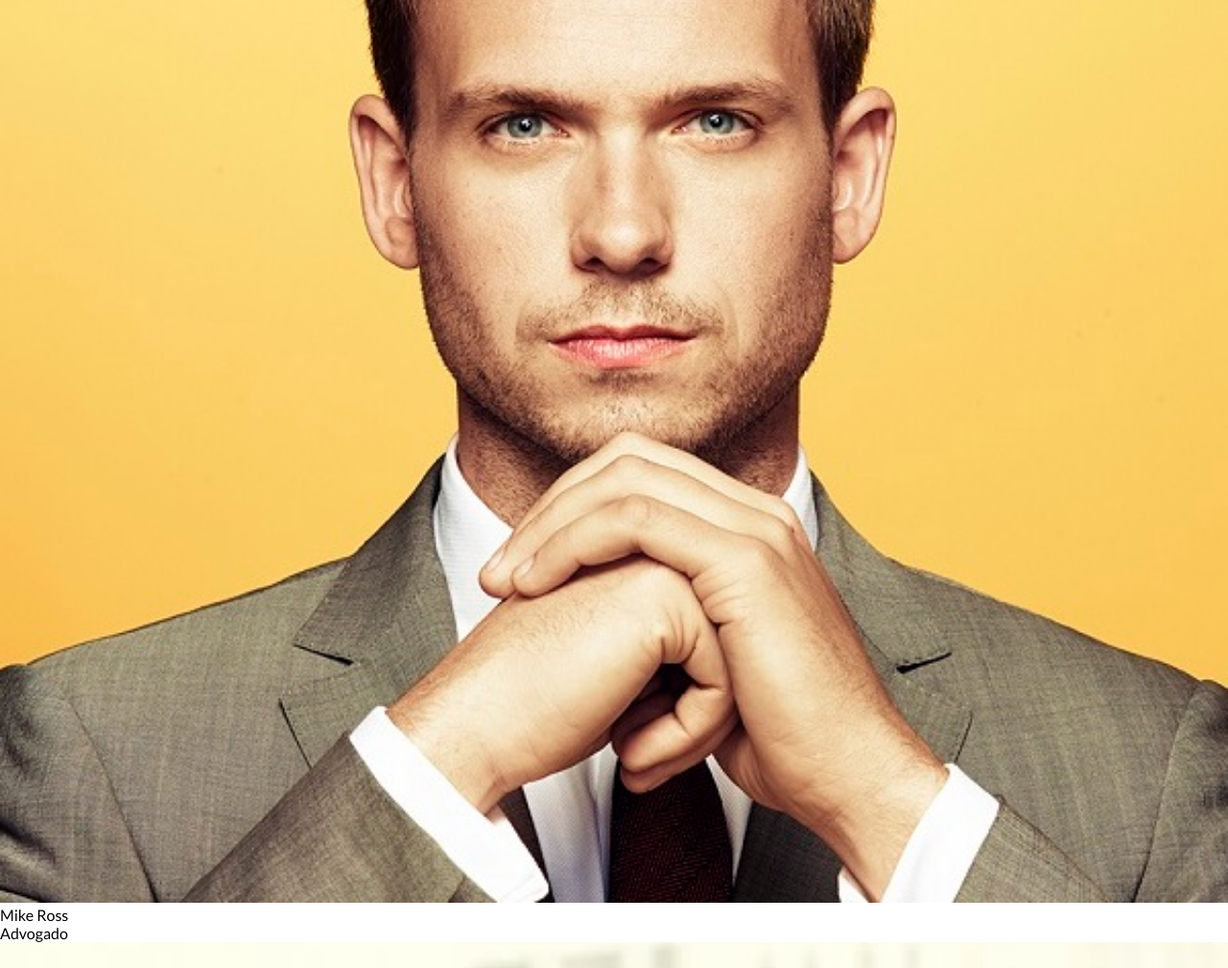
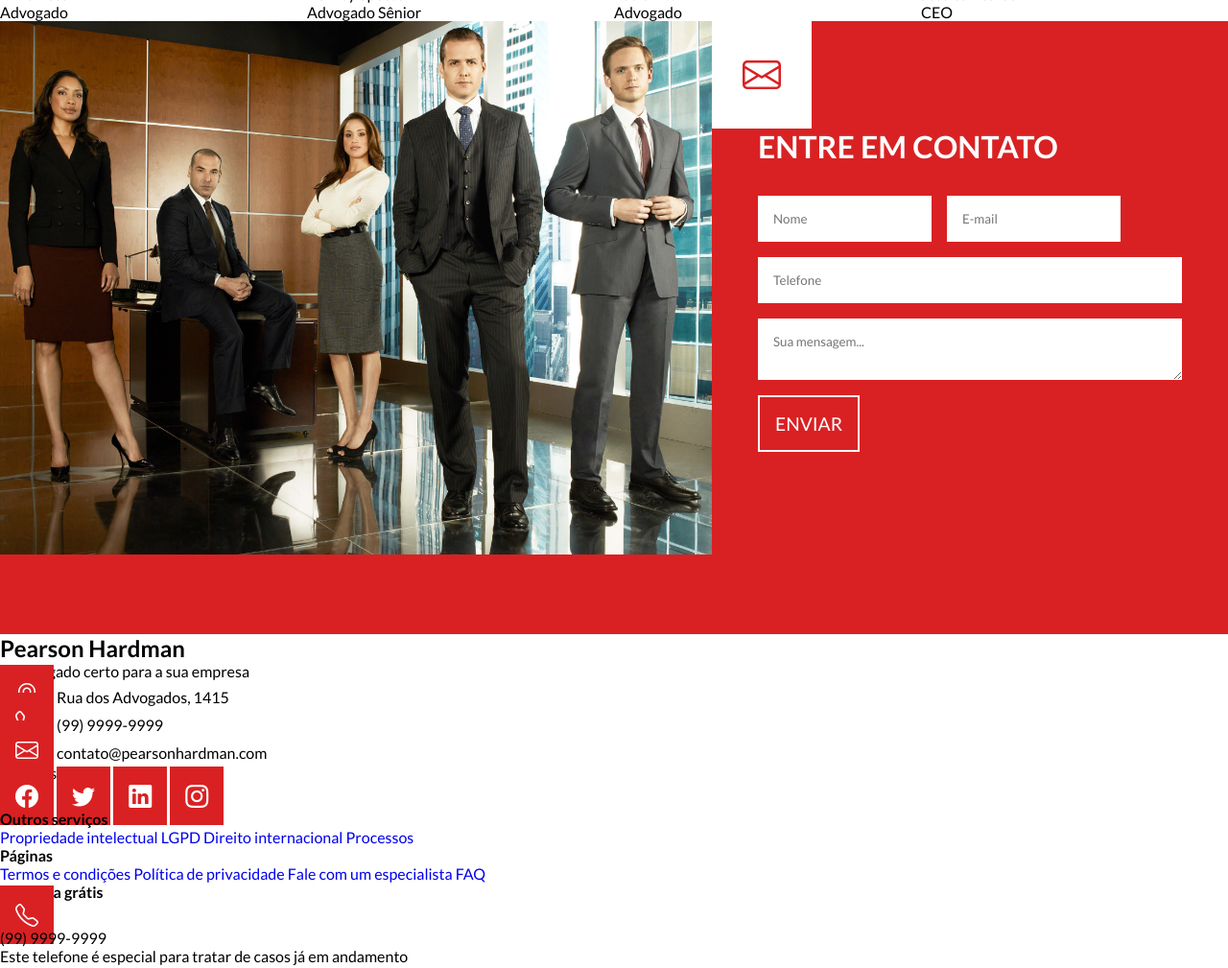
Before and after one commit to Mika800/pearson-hardman, a plain HTML site: page index.html in a window 1280 px wide. Shown: the part 3860-4869 px from the top of the page at 96% size. Drawn offline with nearby package versions, Linux system fonts and the light colour scheme.

Commit message:
Subindo Projeto 26.02

```diff
--- a/css/style.css
+++ b/css/style.css
@@ -292,6 +292,61 @@ i {
 .author .author-job{
     color: var(--secondary-text-color);
 }
-.employees .img{
+.employees {
     display: flex;
 }
+/* // -- Contato --> */
+#contact {
+    background-color: var(--main-color);
+    gap:0 ;
+    padding-bottom: 5rem;
+
+}
+#contact-information{
+    position: relative;
+    text-align: left;
+    padding: 3rem;
+    flex: 1 1 0 ;
+}
+#contact-information .section-subtitle{
+    color: var(--primary-text-color);
+    text-transform: uppercase;
+}
+#contact-information i{
+    position: absolute;
+    top: 0;
+    left: 0%;
+    background-color: var(--primary-text-color);
+    color: var(--main-color);
+    font-size: 2.5rem;
+    padding: 2rem;
+}
+
+#contact-information form {
+    display: flex;
+    flex-direction: column;
+    gap: 1rem;
+}
+#contact-information .form-control{
+    display: flex;
+    gap:1rem;
+}
+#contact-information form input,
+#contact-information form textarea{
+    display: 0.5;
+    padding: 1rem;
+    border: none;
+
+}
+
+#contact-information .btn{
+    align-self: start;
+    border: 2px solid var(--primary-text-color);
+    font-size: 1.2rem;
+    transition: 0.6s;
+}
+
+#contact-information .btn:hover{
+    background-color: var(--primary-text-color);
+    color: var(--main-color);
+}
--- a/index.html
+++ b/index.html
@@ -194,5 +194,77 @@
             </div>
         </div>
         </section>
+
+           <!-- Contato -->
+    <section id="contact" class="text-image-section">
+        <div id="contact-image-container" class="image-container">
+          <img src="images/office.jpg" alt="Advogados no escritório" />
+        </div>
+        <div id="contact-information" class="text-container">
+          <i class="bi bi-envelope"></i>
+          <p class="section-subtitle">Entre em contato</p>
+          <form>
+            <div class="form-control">
+              <input type="text" name="name" id="name" placeholder="Nome" />
+              <input type="email" name="email" id="email" placeholder="E-mail" />
+            </div>
+            <input type="text" name="phone" id="phone" placeholder="Telefone" />
+            <textarea
+              name="message"
+              id="message"
+              placeholder="Sua mensagem..."
+            ></textarea>
+            <input type="submit" value="Enviar" class="btn" />
+          </form>
+        </div>
+      </section>
+      <footer id="footer">
+        <div class="contact-info">
+          <div class="footer-brand">
+            <h2>Pearson Hardman</h2>
+            <p>O advogado certo para a sua empresa</p>
+          </div>
+          <p><i class="bi bi-geo-alt"></i> Rua dos Advogados, 1415</p>
+          <p><i class="bi bi-telephone"></i> (99) 9999-9999</p>
+          <p><i class="bi bi-envelope"></i> contato@pearsonhardman.com</p>
+          <div class="social-networks">
+            <p>Siga-nos:</p>
+            <div class="networks">
+              <a href="#"><i class="bi bi-facebook"></i></a>
+              <a href="#"><i class="bi bi-twitter"></i></a>
+              <a href="#"><i class="bi bi-linkedin"></i></a>
+              <a href="#"><i class="bi bi-instagram"></i></a>
+            </div>
+          </div>
+        </div>
+        <div class="links-container">
+          <h4>Outros serviços</h4>
+          <nav>
+            <a href="#">Propriedade intelectual</a>
+            <a href="#">LGPD</a>
+            <a href="#">Direito internacional</a>
+            <a href="#">Processos</a>
+          </nav>
+        </div>
+        <div class="links-container">
+          <h4>Páginas</h4>
+          <nav>
+            <a href="#">Termos e condições</a>
+            <a href="#">Política de privacidade</a>
+            <a href="#">Fale com um especialista</a>
+            <a href="#">FAQ</a>
+          </nav>
+        </div>
+        <div class="links-container">
+          <h4>Consulta grátis</h4>
+          <div class="phone-number">
+            <i class="bi bi-telephone"></i>
+            <p>(99) 9999-9999</p>
+          </div>
+          <p class="phone-info">
+            Este telefone é especial para tratar de casos já em andamento
+          </p>
+        </div>
+      </footer>
 </body>
 </html>
```
